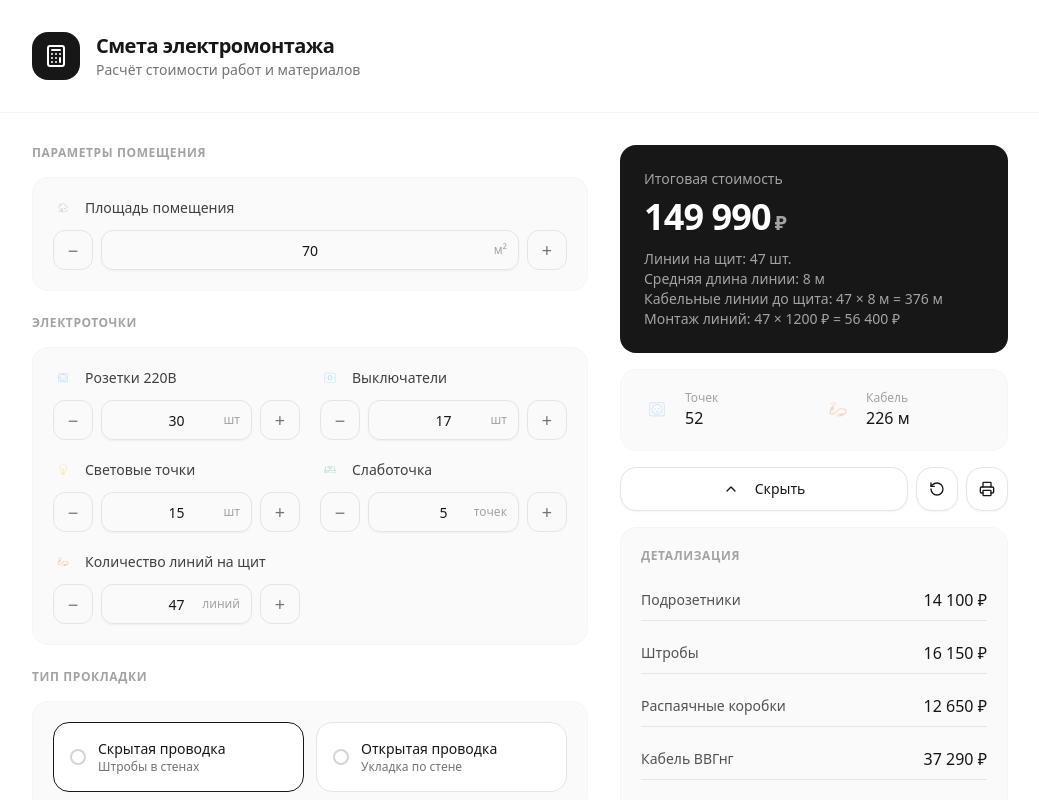
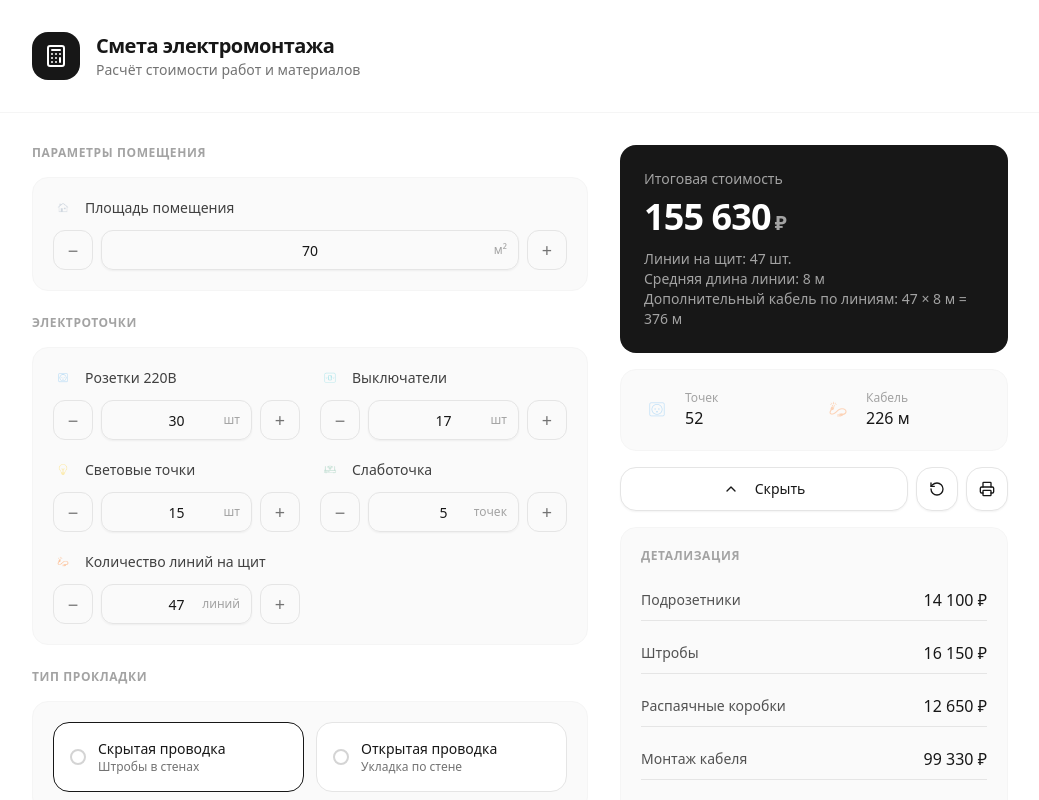
Before and after one commit to vladosambo/Electro-Calculator, a React (Vite) app: page / in a window 1280 px wide. Both pictures are taken after a click on the button "Детали". Shown: the top 800 px of the page, without its empty margins (120-1159 px from the left). Built offline with nearby package versions, Linux system fonts and the light colour scheme.

Commit message:
Fix panel lines logic labels and image paths

```diff
--- a/src/App.tsx
+++ b/src/App.tsx
@@ -20,7 +20,7 @@ interface CalculationResult {
   cable: { count: number; cost: number; formula: string; length: number };
   panelModules: { count: number; cost: number; formula: string };
   panelInstallation: { cost: number; slots: number };
-  panelLines: { count: number; cableMeters: number; cost: number; formula: string };
+  panelLines: { count: number; cableMeters: number };
   lowVoltage: { count: number; cost: number; formula: string };
   total: number;
 }
@@ -56,8 +56,9 @@ const COEFFS = {
   moduleToSlotRatio: 1.5,
 };
 
-const PANEL_LINE_PRICE = 1200;
 const AVERAGE_PANEL_LINE_LENGTH_METERS = 8;
+
+const assetPath = (file: string) => `${import.meta.env.BASE_URL}images/${file}`;
 
 // Format currency with spaces as thousand separators
 const formatCurrency = (amount: number): string => {
@@ -96,8 +97,10 @@ const calculateEstimate = (data: FormData): CalculationResult => {
   // 4. Cable (кабель)
   const cableLength = area * COEFFS.cablePerArea + lightPoints * COEFFS.cablePerLightPoint;
   const cableMultiplier = wiringType === 'open' ? 0.8 : 1;
-  const cableCost = cableLength * cableMultiplier * PRICES.cable;
-  const cableFormula = `(${area}×${COEFFS.cablePerArea} + ${lightPoints}×${COEFFS.cablePerLightPoint}) = ${cableLength.toFixed(0)} м${wiringType === 'open' ? ' × 0.8' : ''} × ${PRICES.cable} ₽`;
+  const panelCableMeters = panelLines * AVERAGE_PANEL_LINE_LENGTH_METERS;
+  const totalCableLength = cableLength + panelCableMeters;
+  const cableCost = totalCableLength * cableMultiplier * PRICES.cable;
+  const cableFormula = `(${area}×${COEFFS.cablePerArea} + ${lightPoints}×${COEFFS.cablePerLightPoint} + ${panelLines}×${AVERAGE_PANEL_LINE_LENGTH_METERS}) = ${totalCableLength.toFixed(0)} м${wiringType === 'open' ? ' × 0.8' : ''} × ${PRICES.cable} ₽`;
 
   // 5. Panel modules (модули щита)
   const moduleCount = Math.max(COEFFS.minModules, Math.ceil(panelLines / COEFFS.modulesPerPoint));
@@ -108,17 +111,12 @@ const calculateEstimate = (data: FormData): CalculationResult => {
   const slots = Math.ceil(moduleCount * COEFFS.moduleToSlotRatio);
   const panelInstallationCost = calculatePanelInstallation(slots);
 
-  // 7. Panel lines (lines to the panel)
-  const panelCableMeters = panelLines * AVERAGE_PANEL_LINE_LENGTH_METERS;
-  const panelLinesCost = panelLines * PANEL_LINE_PRICE;
-  const panelLinesFormula = `${panelLines} × ${PANEL_LINE_PRICE} ₽`;
-
-  // 8. Low voltage (слаботочка)
+  // 7. Low voltage (слаботочка)
   const lowVoltageCost = lowVoltagePoints * PRICES.wifiPoint;
   const lowVoltageFormula = `${lowVoltagePoints} × ${PRICES.wifiPoint} ₽`;
 
   // Total
-  const total = socketBoxCost + grooveCost + junctionBoxCost + cableCost + moduleCost + panelInstallationCost + panelLinesCost + lowVoltageCost;
+  const total = socketBoxCost + grooveCost + junctionBoxCost + cableCost + moduleCost + panelInstallationCost + lowVoltageCost;
 
   return {
     socketBoxes: { count: socketBoxCount, cost: socketBoxCost, formula: socketBoxFormula },
@@ -127,7 +125,7 @@ const calculateEstimate = (data: FormData): CalculationResult => {
     cable: { count: Math.ceil(cableLength), cost: cableCost, formula: cableFormula, length: cableLength },
     panelModules: { count: moduleCount, cost: moduleCost, formula: moduleFormula },
     panelInstallation: { cost: panelInstallationCost, slots },
-    panelLines: { count: panelLines, cableMeters: panelCableMeters, cost: panelLinesCost, formula: panelLinesFormula },
+    panelLines: { count: panelLines, cableMeters: panelCableMeters },
     lowVoltage: { count: lowVoltagePoints, cost: lowVoltageCost, formula: lowVoltageFormula },
     total,
   };
@@ -236,6 +234,11 @@ const PrintEstimate = ({ result, formData }: { result: CalculationResult; formDa
             <span className="font-medium">{formData.wiringType === 'hidden' ? 'Скрытая' : 'Открытая'}</span>
           </div>
         </div>
+        <div className="mt-4 space-y-1 text-sm text-neutral-600">
+          <p>Линии на щит: {result.panelLines.count} шт.</p>
+          <p>Средняя длина линии: {AVERAGE_PANEL_LINE_LENGTH_METERS} м</p>
+          <p>Дополнительный кабель по линиям: {result.panelLines.count} × {AVERAGE_PANEL_LINE_LENGTH_METERS} м = {result.panelLines.cableMeters} м</p>
+        </div>
       </div>
 
       {/* Estimate Table */}
@@ -277,7 +280,7 @@ const PrintEstimate = ({ result, formData }: { result: CalculationResult; formDa
             </tr>
             <tr className="border-b border-neutral-200">
               <td className="py-2 text-neutral-600">4</td>
-              <td className="py-2">Кабель ВВГнг (прокладка)</td>
+              <td className="py-2">Монтаж кабеля</td>
               <td className="py-2 text-neutral-500 font-mono text-xs">{result.cable.formula}</td>
               <td className="py-2 text-center">{Math.round(result.cable.length)} м</td>
               <td className="py-2 text-right font-medium">{formatCurrency(result.cable.cost)}</td>
@@ -295,13 +298,6 @@ const PrintEstimate = ({ result, formData }: { result: CalculationResult; formDa
               <td className="py-2 text-neutral-500 font-mono text-xs">—</td>
               <td className="py-2 text-center">—</td>
               <td className="py-2 text-right font-medium">{formatCurrency(result.panelInstallation.cost)}</td>
-            </tr>
-            <tr className="border-b border-neutral-200">
-              <td className="py-2 text-neutral-600">6.1</td>
-              <td className="py-2">Линии на щит</td>
-              <td className="py-2 text-neutral-500 font-mono text-xs">{result.panelLines.formula}</td>
-              <td className="py-2 text-center">{result.panelLines.count} шт.</td>
-              <td className="py-2 text-right font-medium">{formatCurrency(result.panelLines.cost)}</td>
             </tr>
             <tr className="border-b border-neutral-200">
               <td className="py-2 text-neutral-600">7</td>
@@ -419,7 +415,7 @@ function App() {
                         onChange={(v) => updateField('area', v)}
                         min={20}
                         max={500}
-                    image="/images/home.png"
+                        image={assetPath('home.png')}
                         unit="м²"
                       />
                 </div>
@@ -437,7 +433,7 @@ function App() {
                       value={formData.sockets}
                       onChange={(v) => updateField('sockets', v)}
                       max={100}
-                      image="/images/socket.png"
+                      image={assetPath('socket.png')}
                       unit="шт"
                     />
                     <CounterInput
@@ -445,7 +441,7 @@ function App() {
                       value={formData.switches}
                       onChange={(v) => updateField('switches', v)}
                       max={50}
-                      image="/images/switch.png"
+                      image={assetPath('switch.png')}
                       unit="шт"
                     />
                   </div>
@@ -455,7 +451,7 @@ function App() {
                       value={formData.lightPoints}
                       onChange={(v) => updateField('lightPoints', v)}
                       max={50}
-                      image="/images/light.png"
+                      image={assetPath('light.png')}
                       unit="шт"
                     />
                     <CounterInput
@@ -463,7 +459,7 @@ function App() {
                       value={formData.lowVoltagePoints}
                       onChange={(v) => updateField('lowVoltagePoints', v)}
                       max={20}
-                      image="/images/wifi.png"
+                      image={assetPath('wifi.png')}
                       unit="точек"
                     />
                     <CounterInput
@@ -471,7 +467,7 @@ function App() {
                       value={formData.panelLines}
                       onChange={(v) => updateField('panelLines', v)}
                       max={200}
-                      image="/images/cable.png"
+                      image={assetPath('cable.png')}
                       unit="линий"
                       placeholder="Например: 12"
                     />
@@ -557,10 +553,7 @@ function App() {
                     Средняя длина линии: {AVERAGE_PANEL_LINE_LENGTH_METERS} м
                   </p>
                   <p className="text-sm text-neutral-400">
-                    Кабельные линии до щита: {result.panelLines.count} × {AVERAGE_PANEL_LINE_LENGTH_METERS} м = {result.panelLines.cableMeters} м
-                  </p>
-                  <p className="text-sm text-neutral-400">
-                    Монтаж линий: {result.panelLines.count} × {PANEL_LINE_PRICE} ₽ = {formatCurrency(result.panelLines.cost)} ₽
+                    Дополнительный кабель по линиям: {result.panelLines.count} × {AVERAGE_PANEL_LINE_LENGTH_METERS} м = {result.panelLines.cableMeters} м
                   </p>
                 </div>
 
@@ -568,14 +561,14 @@ function App() {
                 <div className="p-5 rounded-2xl bg-neutral-50 border border-neutral-100 mb-4">
                   <div className="grid grid-cols-2 gap-4">
                     <div className="flex items-center gap-3">
-                      <img src="/images/socket.png" alt="" className="w-8 h-8 object-contain opacity-50" />
+                      <img src={assetPath('socket.png')} alt="" className="w-8 h-8 object-contain opacity-50" />
                       <div>
                         <p className="text-xs text-neutral-400">Точек</p>
                         <p className="font-medium text-neutral-900">{result.socketBoxes.count + result.lowVoltage.count}</p>
                       </div>
                     </div>
                     <div className="flex items-center gap-3">
-                      <img src="/images/cable.png" alt="" className="w-8 h-8 object-contain opacity-50" />
+                      <img src={assetPath('cable.png')} alt="" className="w-8 h-8 object-contain opacity-50" />
                       <div>
                         <p className="text-xs text-neutral-400">Кабель</p>
                         <p className="font-medium text-neutral-900">{Math.round(result.cable.length)} м</p>
@@ -644,7 +637,7 @@ function App() {
                         <span className="font-medium text-neutral-900">{formatCurrency(result.junctionBoxes.cost)} ₽</span>
                       </div>
                       <div className="flex justify-between items-center py-2 border-b border-neutral-200">
-                        <span className="text-sm text-neutral-600">Кабель ВВГнг</span>
+                        <span className="text-sm text-neutral-600">Монтаж кабеля</span>
                         <span className="font-medium text-neutral-900">{formatCurrency(result.cable.cost)} ₽</span>
                       </div>
                       <div className="flex justify-between items-center py-2 border-b border-neutral-200">
```
Lines whose indentation alone changed are shown as unchanged.
